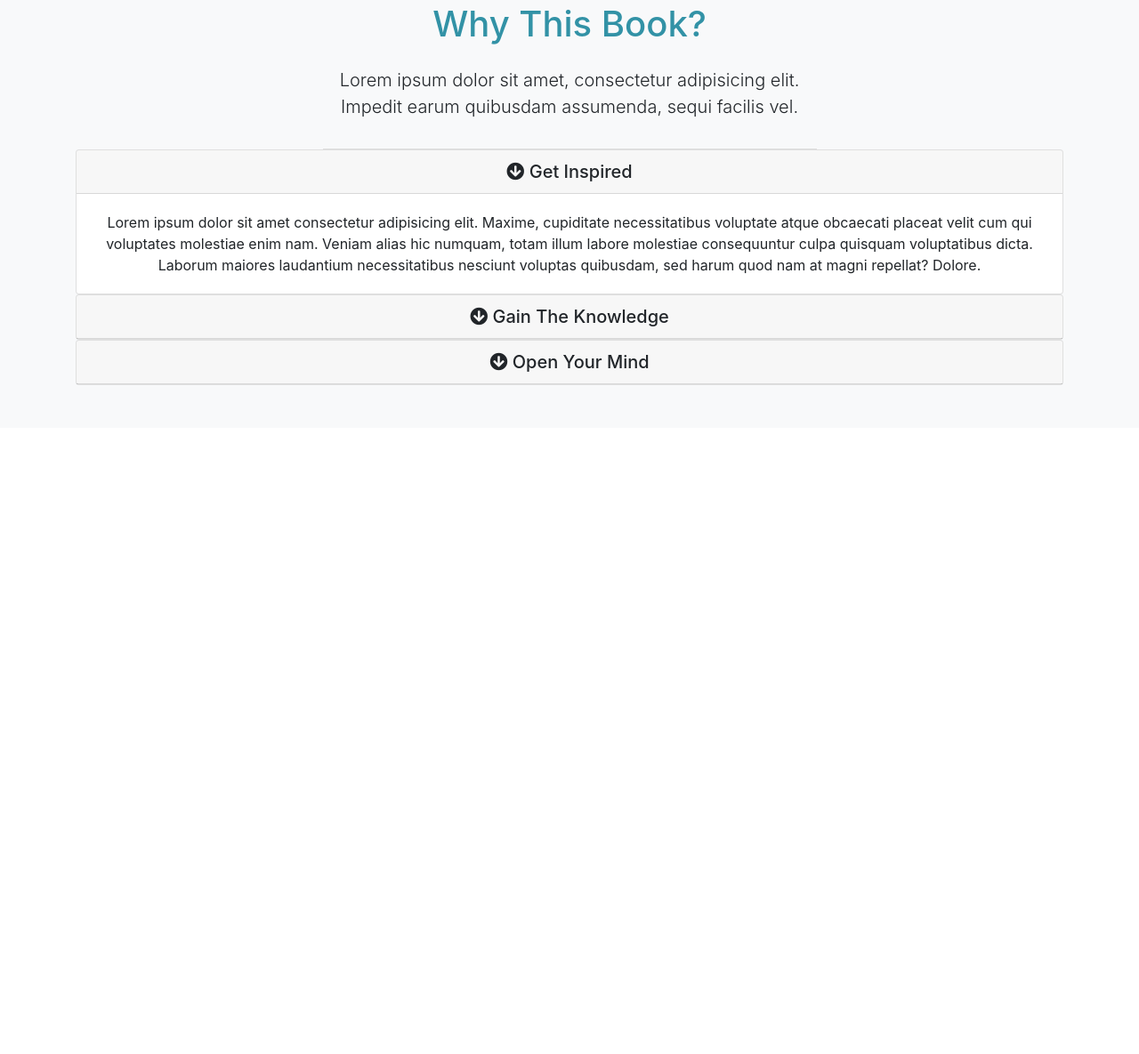
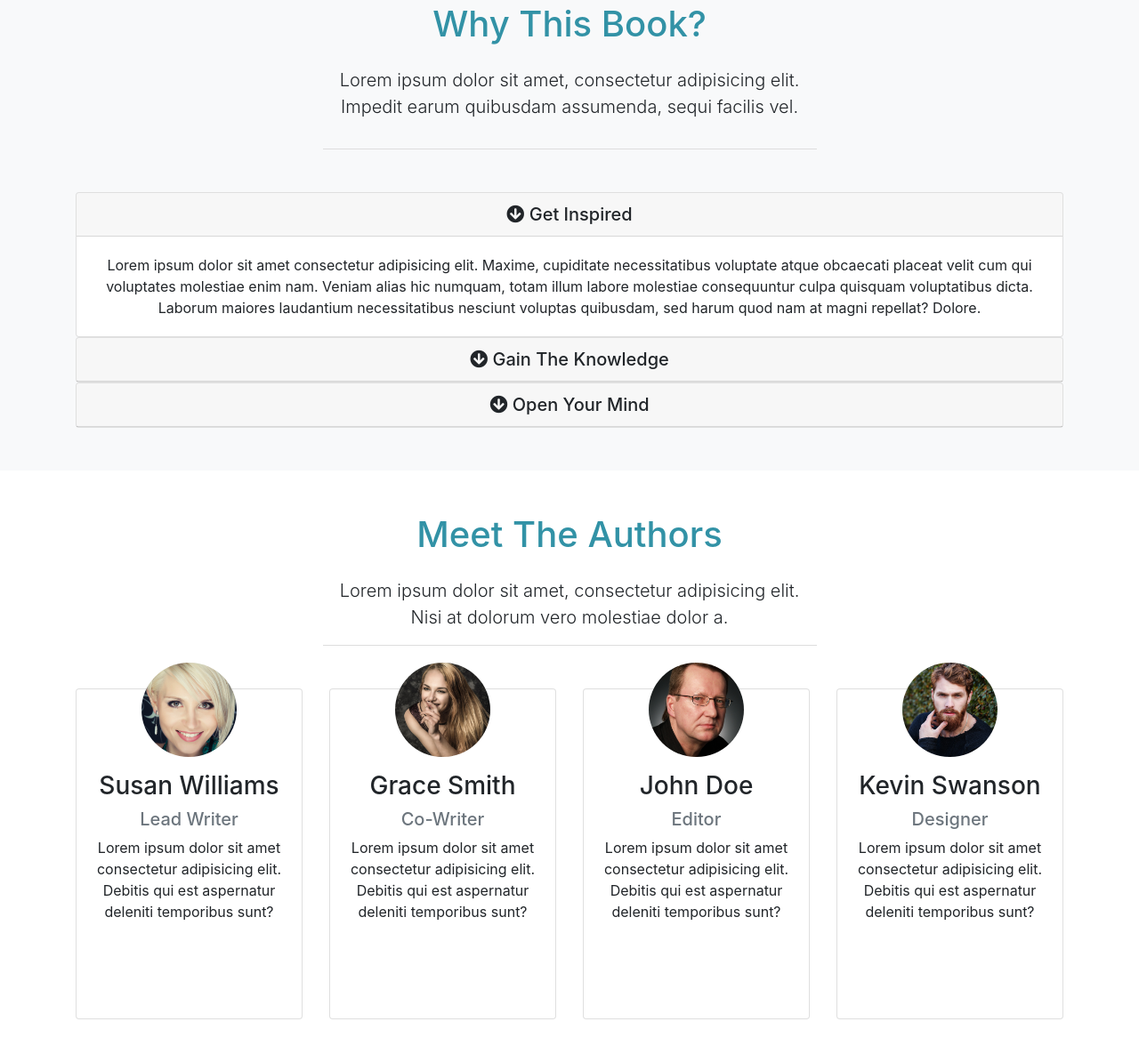
Before and after one commit to skyRoma/learn-bootstrap-4, a plain HTML site: page mizuxe/index.html in a window 1280 px wide. Shown: the part 1162-2347 px from the top of the page at 89% size. Before the commit the page ends 1643 px from the top, so only its background shows below. Drawn offline with nearby package versions, Linux system fonts and the light colour scheme.

Commit message:
P-2: Added Authors section.

```diff
--- a/mizuxe/index.html
+++ b/mizuxe/index.html
@@ -159,7 +159,7 @@
       <div class="container">
         <div class="row">
           <div class="col">
-            <div class="info-header w-50 m-auto mb-5">
+            <div class="info-header w-50 mx-auto mb-5">
               <h1 class="text-primary pb-3">Why This Book?</h1>
               <p class="lead pb-3">
                 Lorem ipsum dolor sit amet, consectetur adipisicing elit.
@@ -249,6 +249,161 @@
       </div>
     </section>
 
+    <!-- AUTHORS -->
+    <section id="authors" class="my-5 text-center">
+      <div class="container">
+        <div class="row">
+          <div class="col">
+            <div class="info-header mb-5 w-50 mx-auto">
+              <h1 class="text-primary pb-3">Meet The Authors</h1>
+              <p class="lead">
+                Lorem ipsum dolor sit amet, consectetur adipisicing elit. Nisi
+                at dolorum vero molestiae dolor a.
+              </p>
+            </div>
+          </div>
+        </div>
+
+        <div class="row">
+          <div class="col-lg-3 col-md-6">
+            <div class="card">
+              <div class="card-body">
+                <img
+                  class="img-fluid rounded-circle w-50 mb-3"
+                  src="img/person1.jpg"
+                />
+                <h3>Susan Williams</h3>
+                <h5 class="text-muted">Lead Writer</h5>
+                <p>
+                  Lorem ipsum dolor sit amet consectetur adipisicing elit.
+                  Debitis qui est aspernatur deleniti temporibus sunt?
+                </p>
+                <div class="d-flex justify-content-center">
+                  <div class="p-4">
+                    <a href="http://facebook.com">
+                      <i class="fab fa-facebook"></i
+                    ></a>
+                  </div>
+                  <div class="p-4">
+                    <a href="http://twitter.com">
+                      <i class="fab fa-twitter"></i
+                    ></a>
+                  </div>
+                  <div class="p-4">
+                    <a href="http://instagram.com">
+                      <i class="fab fa-instagram"></i
+                    ></a>
+                  </div>
+                </div>
+              </div>
+            </div>
+          </div>
+
+          <div class="col-lg-3 col-md-6">
+            <div class="card">
+              <div class="card-body">
+                <img
+                  class="img-fluid rounded-circle w-50 mb-3"
+                  src="img/person2.jpg"
+                />
+                <h3>Grace Smith</h3>
+                <h5 class="text-muted">Co-Writer</h5>
+                <p>
+                  Lorem ipsum dolor sit amet consectetur adipisicing elit.
+                  Debitis qui est aspernatur deleniti temporibus sunt?
+                </p>
+                <div class="d-flex justify-content-center">
+                  <div class="p-4">
+                    <a href="http://facebook.com">
+                      <i class="fab fa-facebook"></i
+                    ></a>
+                  </div>
+                  <div class="p-4">
+                    <a href="http://twitter.com">
+                      <i class="fab fa-twitter"></i
+                    ></a>
+                  </div>
+                  <div class="p-4">
+                    <a href="http://instagram.com">
+                      <i class="fab fa-instagram"></i
+                    ></a>
+                  </div>
+                </div>
+              </div>
+            </div>
+          </div>
+
+          <div class="col-lg-3 col-md-6">
+            <div class="card">
+              <div class="card-body">
+                <img
+                  class="img-fluid rounded-circle w-50 mb-3"
+                  src="img/person3.jpg"
+                />
+                <h3>John Doe</h3>
+                <h5 class="text-muted">Editor</h5>
+                <p>
+                  Lorem ipsum dolor sit amet consectetur adipisicing elit.
+                  Debitis qui est aspernatur deleniti temporibus sunt?
+                </p>
+                <div class="d-flex justify-content-center">
+                  <div class="p-4">
+                    <a href="http://facebook.com">
+                      <i class="fab fa-facebook"></i
+                    ></a>
+                  </div>
+                  <div class="p-4">
+                    <a href="http://twitter.com">
+                      <i class="fab fa-twitter"></i
+                    ></a>
+                  </div>
+                  <div class="p-4">
+                    <a href="http://instagram.com">
+                      <i class="fab fa-instagram"></i
+                    ></a>
+                  </div>
+                </div>
+              </div>
+            </div>
+          </div>
+
+          <div class="col-lg-3 col-md-6">
+            <div class="card">
+              <div class="card-body">
+                <img
+                  class="img-fluid rounded-circle w-50 mb-3"
+                  src="img/person4.jpg"
+                />
+                <h3>Kevin Swanson</h3>
+                <h5 class="text-muted">Designer</h5>
+                <p>
+                  Lorem ipsum dolor sit amet consectetur adipisicing elit.
+                  Debitis qui est aspernatur deleniti temporibus sunt?
+                </p>
+                <div class="d-flex justify-content-center">
+                  <div class="p-4">
+                    <a href="http://facebook.com">
+                      <i class="fab fa-facebook"></i
+                    ></a>
+                  </div>
+                  <div class="p-4">
+                    <a href="http://twitter.com">
+                      <i class="fab fa-twitter"></i
+                    ></a>
+                  </div>
+                  <div class="p-4">
+                    <a href="http://instagram.com">
+                      <i class="fab fa-instagram"></i
+                    ></a>
+                  </div>
+                </div>
+              </div>
+            </div>
+          </div>
+        </div>
+      </div>
+    </section>
+
     <script
       src="https://code.jquery.com/jquery-3.6.0.min.js"
       integrity="sha256-/xUj+3OJU5yExlq6GSYGSHk7tPXikynS7ogEvDej/m4="
--- a/mizuxe/scss/style.scss
+++ b/mizuxe/scss/style.scss
@@ -35,6 +35,21 @@ body {
   border-bottom: 1px #ddd solid;
 }
 
+#authors {
+  img {
+    margin-top: -50px;
+  }
+
+  .card:hover {
+    background: $primary;
+    color: #fff;
+  }
+
+  .fab {
+    color: #fff;
+  }
+}
+
 @media (max-width: 768px) {
   #showcase {
     min-height: 500px;
```
Also changed, not shown: mizuxe/css/style.css.
